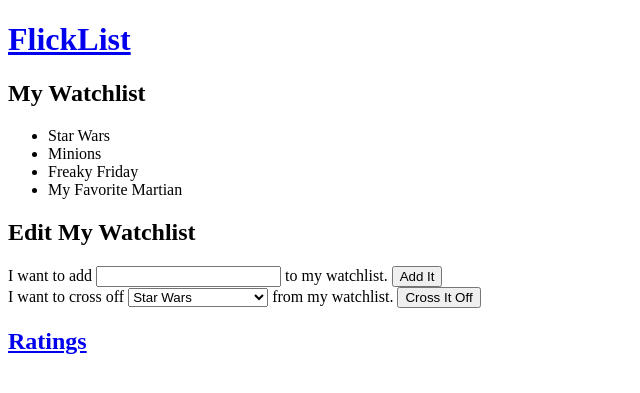
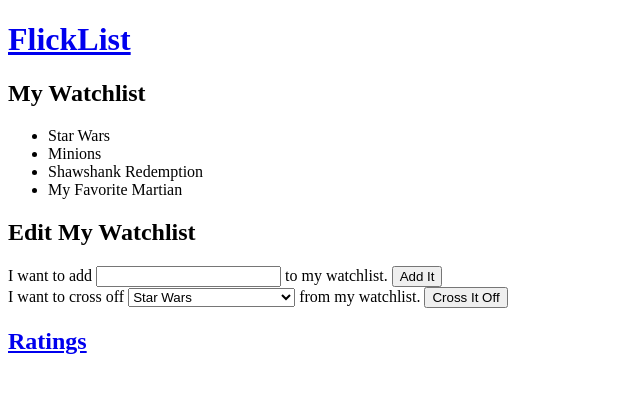
Before and after one commit to kevinmk/user-signup, a Flask app: page / in a window 1280 px wide. Shown: the top 393 px of the page, without its empty margins (0-640 px from the left). Run offline with Flask 2, Linux system fonts and the light colour scheme.

Commit message:
some starter updates

```diff
--- a/main.py
+++ b/main.py
@@ -5,7 +5,7 @@ app = Flask(__name__)
 
 app.config['DEBUG'] = True      # displays runtime errors in the browser, too
 
-# a list of movies that nobody should have to watch
+# --------------------------------------
 terrible_movies = [
     "Gigli",
     "Star Wars Episode 1: Attack of the Clones",
@@ -16,7 +16,7 @@ terrible_movies = [
 
 def get_current_watchlist():
     # returns user's current watchlist--hard coded for now
-    return [ "Star Wars", "Minions", "Freaky Friday", "My Favorite Martian" ]
+    return [ "Star Wars", "Minions", "Shawshank Redemption", "My Favorite Martian" ]
 
 # TODO:
 # Modify "My Watchlist" so that you eliminate the need for the "crossoff" form in edit.html.
--- a/templates/base.html
+++ b/templates/base.html
@@ -1,7 +1,7 @@
 <!DOCTYPE html>
 <html>
     <head>
-        <title>FlickList</title>
+        <title>User Signup</title>
         <style type="text/css">
             .error {
                 color: red;
```
